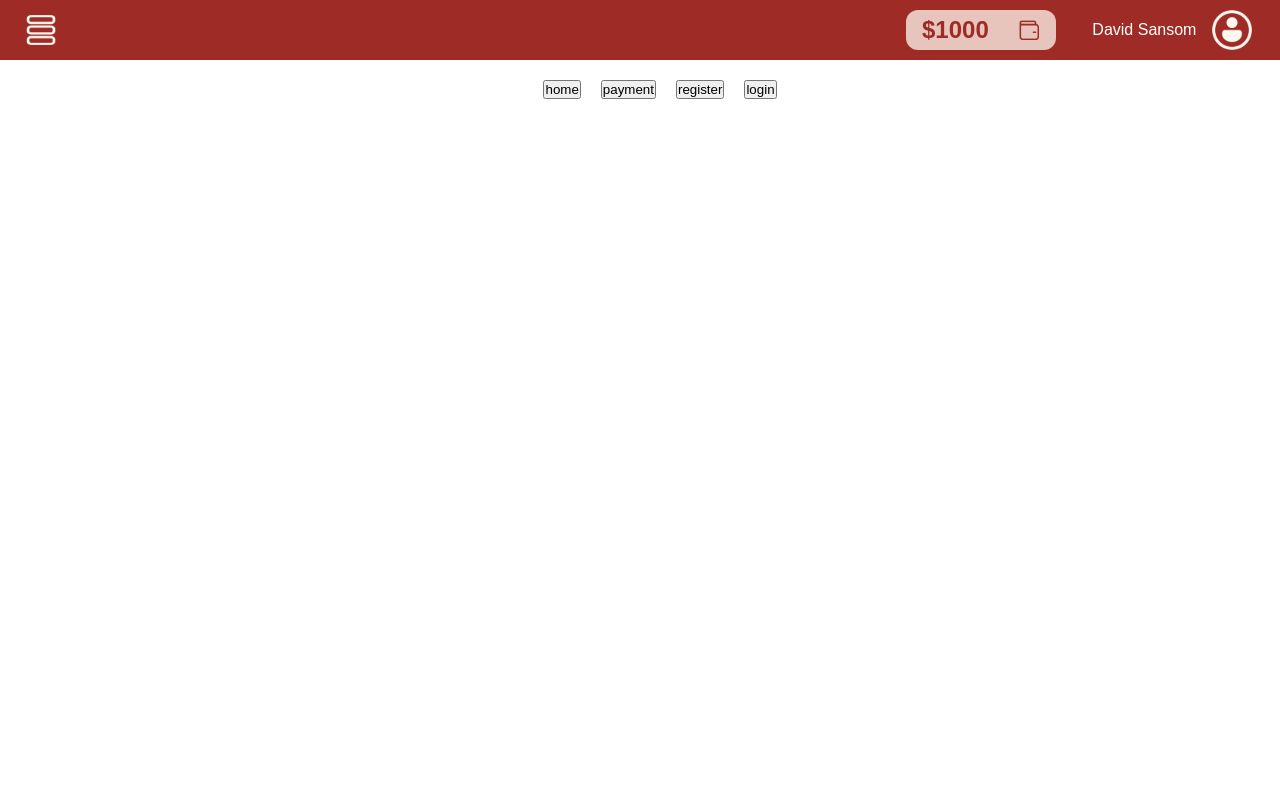
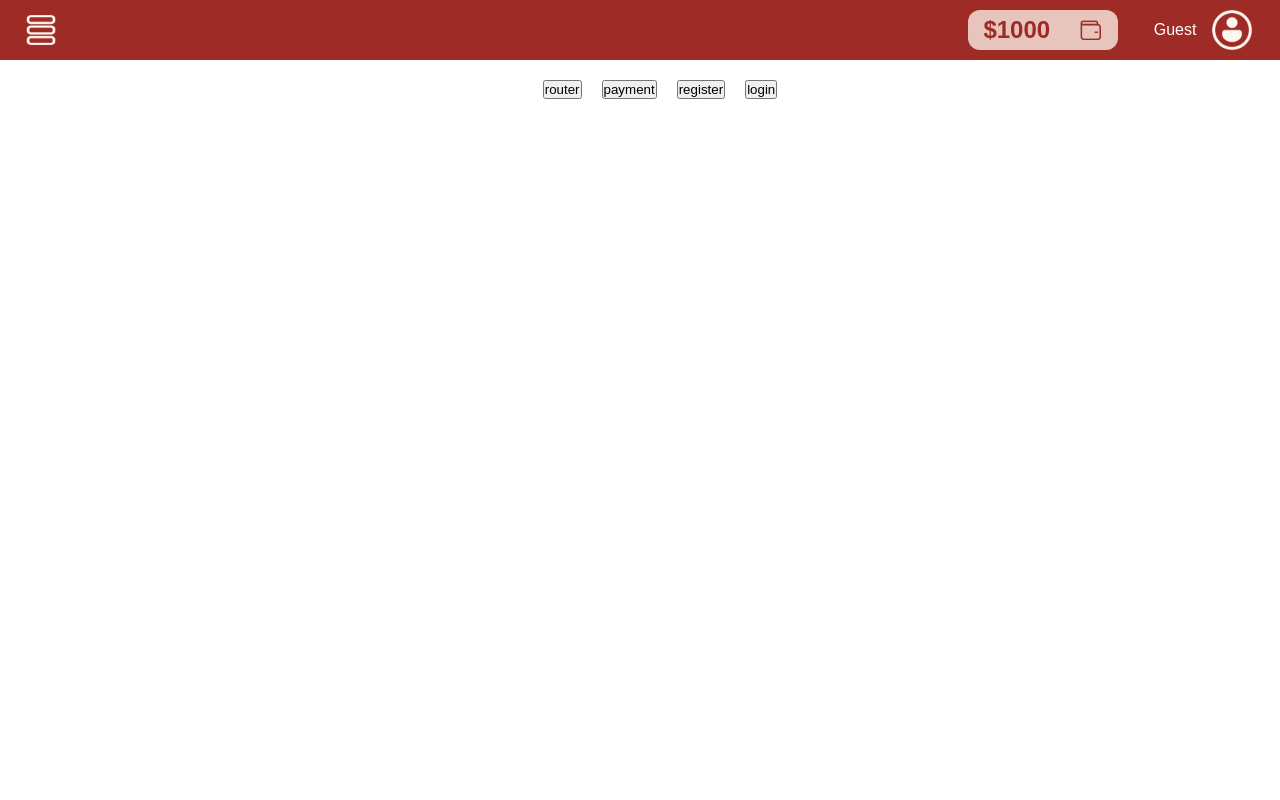
Before and after one commit to Kami0rn/Project, a React (Create React App) app in the folder frontend/: page / in a window 1280 px wide. Shown: the top 800 px of the page. Built offline with nearby package versions, Linux system fonts and the light colour scheme.

Commit message:
customer context

```diff
--- a/frontend/src/index.tsx
+++ b/frontend/src/index.tsx
@@ -3,13 +3,16 @@ import ReactDOM from 'react-dom/client';
 import './index.css';
 import App from './App';
 import reportWebVitals from './reportWebVitals';
+import { CustomerProvider } from '../src/pages/context/context'; // Import the CustomerProvider
 
 const root = ReactDOM.createRoot(
   document.getElementById('root') as HTMLElement
 );
 root.render(
   <React.StrictMode>
-    <App />
+    <CustomerProvider> {/* Wrap your App component with CustomerProvider */}
+      <App />
+    </CustomerProvider>
   </React.StrictMode>
 );
 
--- a/frontend/src/pages/Nav/Nav.tsx
+++ b/frontend/src/pages/Nav/Nav.tsx
@@ -2,15 +2,20 @@ import React from 'react'
 import styles from './Nav.module.css'
 import { Link ,NavLink } from "react-router-dom";
 import { useState } from 'react'
+import { useCustomer } from '../context/context';
 
 
 
 function Nav() {
+  const { customer } = useCustomer(); // Access the customer context using the useCustomer hook
 
+  const handleBurgerClick = () => {
+    console.log('Customer Context:', customer);
+  };
   return (
     <nav id={styles.navbar}>
         <div >
-          <Link to='/' id={styles.burger} >
+          <Link to='/' id={styles.burger} onClick={handleBurgerClick}>
             <img  src="/NavImage/burger.png" alt="" />
           </Link>
         </div>
@@ -23,7 +28,7 @@ function Nav() {
                 </Link>
             </div >
             <div id={styles.profile}>
-                <a href='#' >David Sansom</a>
+                <a href='#' >{customer ? customer.FirstName : 'Guest'}</a>
                 <img src="/NavImage/Vector.png" />
             </div>
         </div>
--- /dev/null
+++ b/frontend/src/pages/context/context.tsx
@@ -0,0 +1,26 @@
+import React, { createContext, useContext, useState } from 'react';
+import { CustomerInterface } from '../../interfaces/Icustomer';
+
+const reactContext = createContext({ customer: null as CustomerInterface | null, login: (customerData: CustomerInterface | null) => {}, logout: () => {} });
+
+export const useCustomer = () => {
+  return useContext(reactContext);
+};
+
+export const CustomerProvider = ({ children }: { children: React.ReactNode }) => {
+  const [customer, setCustomer] = useState<CustomerInterface | null>(null);
+
+  const login = (customerData: CustomerInterface | null) => {
+    setCustomer(customerData);
+  };
+
+  const logout = () => {
+    setCustomer(null);
+  };
+
+  return (
+    <reactContext.Provider value={{ customer, login, logout }}>
+      {children}
+    </reactContext.Provider>
+  );
+};
--- a/frontend/src/pages/etc/Home.tsx
+++ b/frontend/src/pages/etc/Home.tsx
@@ -6,7 +6,7 @@ function Home() {
   return (
     <div className={styles.bgHome}>home
       <div className={styles.Buton}>
-        <Link to='/'><button>home</button></Link>
+        <Link to='/'><button>router</button></Link>
         <Link to='/payment' ><button>payment</button></Link>
         <Link to='/register' ><button>register</button></Link>
         <Link to='/login' ><button>login</button></Link>
--- a/frontend/src/pages/login/Login.tsx
+++ b/frontend/src/pages/login/Login.tsx
@@ -6,7 +6,7 @@ import { GetCustomerByHash } from "../../services/http/customer/customer";
 import { CustomerInterface } from "../../interfaces/Icustomer";
 import styles from './Login.module.css'
 import BG from '../../assets/etc/BG.jpg';
-import raw from '../../assets/etc/raw.jpg';
+import { useCustomer } from '../context/context';
 
 const arrayBufferToHex = (arrayBuffer : any) => {
   const view = new DataView(arrayBuffer); // Corrected line
@@ -28,7 +28,7 @@ const sha256 = async (message : any) => {
 const Login = () => {
   const navigate = useNavigate();
   const [loading, setLoading] = useState(false);
-
+  const { login } = useCustomer();
   const handleLogin = async (value: CustomerInterface) => {
     const concatenatedString = `${value.UserName}${value.Password}`;
     const hashedPassword = await sha256(concatenatedString);
@@ -38,6 +38,7 @@ const Login = () => {
       const customer = await GetCustomerByHash(hashedPassword);
 
       if (customer) {
+        login(customer);
         message.success('Login successful');
         console.log(customer)
         navigate('/home');
```
